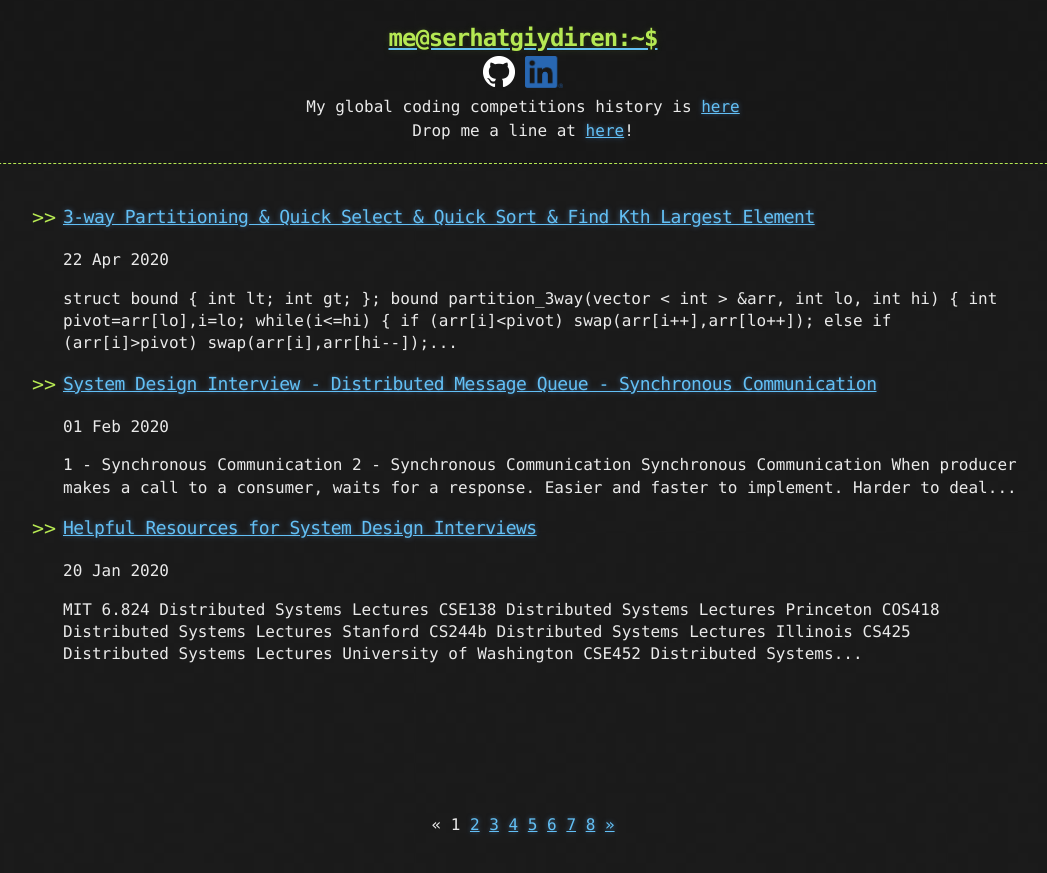
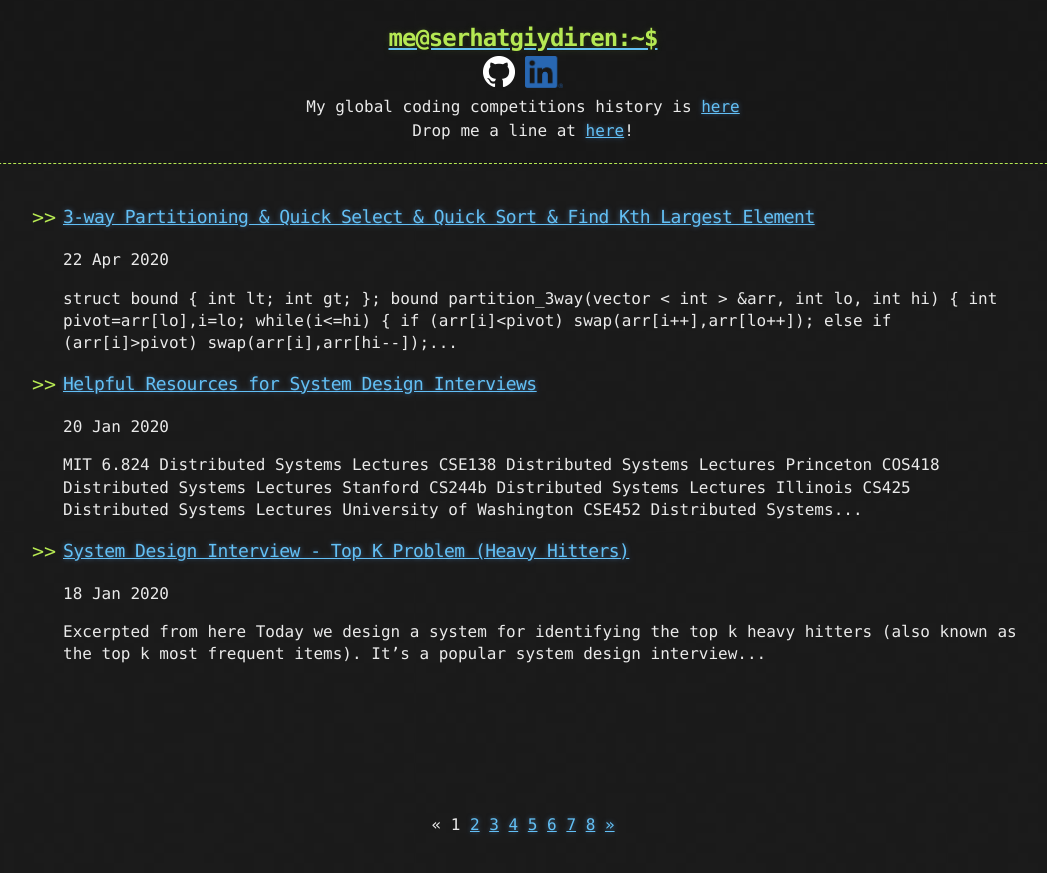
Before and after one commit to goodHunter27/serhatgiydiren.github.io, a Jekyll site: the page built from index.html, in a window 1280 px wide. Shown: the top 873 px of the page, without its empty margins (117-1164 px from the left). Built offline with Jekyll 4.4.1, drawn with Linux system fonts in a browser that asks for light colours; the list of posts is cut into pages by our own code; some of the changed lines change nothing that is shown.

Commit message:
Update 2020-02-01-system-design-interview-distributed-message-queue-synchronous-communication.md

```diff
--- a/_posts/2020-02-01-system-design-interview-distributed-message-queue-synchronous-communication.md
+++ b/_posts/2020-02-01-system-design-interview-distributed-message-queue-synchronous-communication.md
@@ -1,10 +1,29 @@
 ---
 title: System Design Interview - Distributed Message Queue - Synchronous Communication
-published: true
+published: false
 ---
 
 [1 - Synchronous Communication](system-design-interview-distributed-message-queue-synchronous-communication)
-[2 - Synchronous Communication](system-design-interview-distributed-message-queue-synchronous-communication)
+[2 - Asynchronous Communication](system-design-interview-distributed-message-queue-asynchronous-communication)
+[3 - Functional Requirements](system-design-interview-distributed-message-queue-functional-requirements)
+[4 - Non-Functional Requirements](system-design-interview-distributed-message-queue-non-functional-requirements)
+[5 - High-level Architecture](system-design-interview-distributed-message-queue-high-level-architecture)
+[6 - VIP and Load Balancer](system-design-interview-distributed-message-queue-vip-and-load-balancer)
+[7 - FrontEnd Service](system-design-interview-distributed-message-queue-frontend-service)
+[8 - Metadata Service](system-design-interview-distributed-message-queue-metadata-service)
+[9 - BackEnd Service](system-design-interview-distributed-message-queue-backend-service)
+[10 - Option A : Leader - Follower Relationship](system-design-interview-distributed-message-queue-option-a-leader-follower-relationship)
+[11 - Option B : Small cluster of independent hosts](system-design-interview-distributed-message-queue-option-b-small-cluster-of-independent-hosts)
+[12 - In-cluster Manager vs Out-cluster Manager](system-design-interview-distributed-message-queue-in-cluster-manager-vs-out-cluster-manager)
+[13 - Queue creation and deletion](system-design-interview-distributed-message-queue-queue-creation-and-deletion)
+[14 - Message deletion](system-design-interview-distributed-message-queue-message-deletion)
+[15 - Message replication](system-design-interview-distributed-message-queue-message-replication)
+[16 - Message delivery semantics](system-design-interview-distributed-message-queue-message-delivery-semantics)
+[17 - Push vs Pull](system-design-interview-distributed-message-queue-push-vs-pull)
+[18 - FIFO](system-design-interview-distributed-message-queue-fifo)
+[19 - Security](system-design-interview-distributed-message-queue-security)
+[20 - Monitoring](system-design-interview-distributed-message-queue-monitoring)
+[21 - Final Look](system-design-interview-distributed-message-queue-final-look)
 
 ### Synchronous Communication
 - When producer makes a call to a consumer, waits for a response.
```
